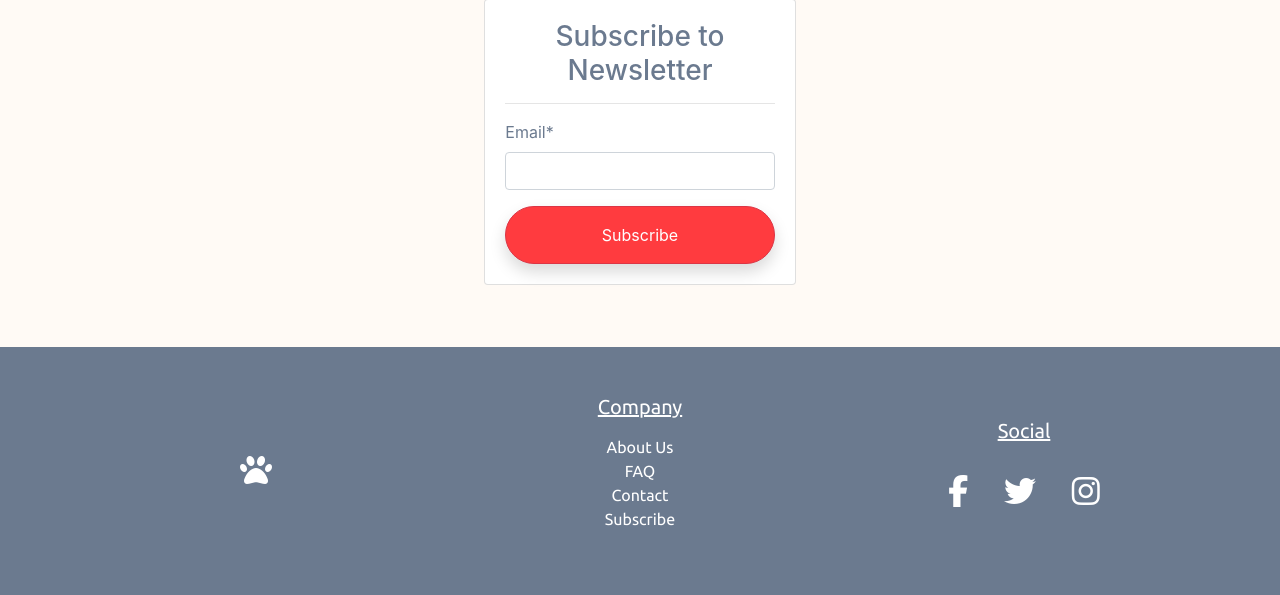
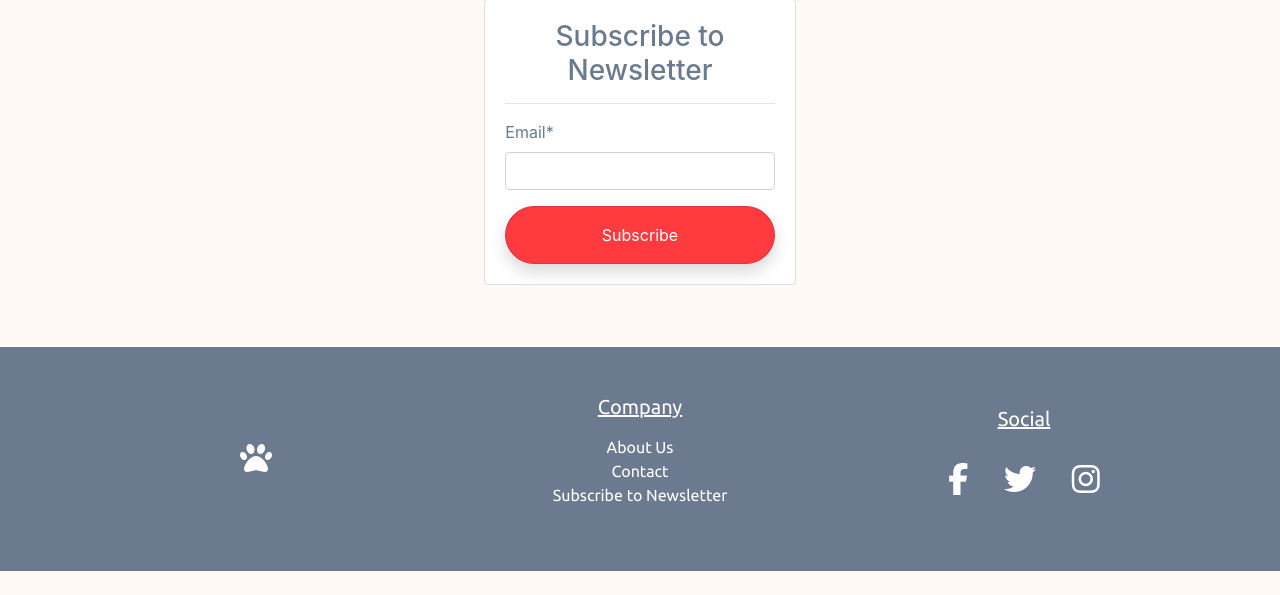
Before and after one commit to BradleyMurrell/dog-fitness-and-nutrition, a Django app: page /newsletter/ in a window 1280 px wide. Shown: the part 261-856 px from the top of the page. After the commit the page ends 832 px from the top, so only its background shows below. Run offline with Django 4.2, Linux system fonts and the light colour scheme; some libraries are stand-ins or nearby versions.

Commit message:
Add newsletter model, views, forms and templates

```diff
--- a/dog_fitness_and_nutrition/settings.py
+++ b/dog_fitness_and_nutrition/settings.py
@@ -107,6 +107,7 @@ AUTHENTICATION_BACKENDS = [
 
 SITE_ID = 1
 
+EMAIL_BACKEND = 'django.core.mail.backends.smtp.EmailBackend'
 EMAIL_HOST = 'smtp.mailtrap.io'
 EMAIL_HOST_USER = '26b19dcba8c101'
 EMAIL_HOST_PASSWORD = '41f0e883beeded'
--- a/newsletter/views.py
+++ b/newsletter/views.py
@@ -1,7 +1,10 @@
 """ Imports """
 from django.shortcuts import render, redirect
 from django.contrib import messages
+from django.core.mail import send_mail
+from django_pandas.io import read_frame
 from . forms import SubscibersForm, MailMessageForm
+from . models import Subscribers
 
 
 def subscribe(request):
@@ -22,7 +25,27 @@ def subscribe(request):
 
 def mail_letter(request):
     """ View for mail letter """
-    form = MailMessageForm()
+    emails = Subscribers.objects.all()
+    df = read_frame(emails, fieldnames=['email'])
+    mail_list = df['email'].values.tolist()
+    print(mail_list)
+    if request.method == 'POST':
+        form = MailMessageForm(request.POST)
+        if form.is_valid():
+            form.save()
+            title = form.cleaned_data.get('title')
+            message = form.cleaned_data.get('message')
+            send_mail(
+                title,
+                message,
+                '',
+                mail_list,
+                fail_silently=False
+            )
+            messages.success(request, 'Message has been sent to the Mail List')
+            return redirect('mail_letter')
+    else:
+        form = MailMessageForm()
     context = {
         'form': form,
     }
--- a/templates/base.html
+++ b/templates/base.html
@@ -173,10 +173,9 @@
         <div class="col-sm-4 col-lg-6 col-12 text-center">
           <h5 class="mb-3 text-white"><u>Company</u></h5>
           <ul class="list-unstyled text-muted">
-            <li><a href="#" class="text-white">About Us</a></li>
-            <li><a href="#" class="text-white">FAQ</a></li>
+            <li><a href="{% url 'home' %}" class="text-white">About Us</a></li>
             <li><a href="{% url 'contact' %}" class="text-white">Contact</a></li>
-            <li><a href="{% url 'subscribe' %}" class="text-white">Subscribe</a></li>
+            <li><a href="{% url 'subscribe' %}" class="text-white">Subscribe to Newsletter</a></li>
           </ul>
         </div>
         <div class="col-sm-4 col-lg-3 col-12 text-center">
```
